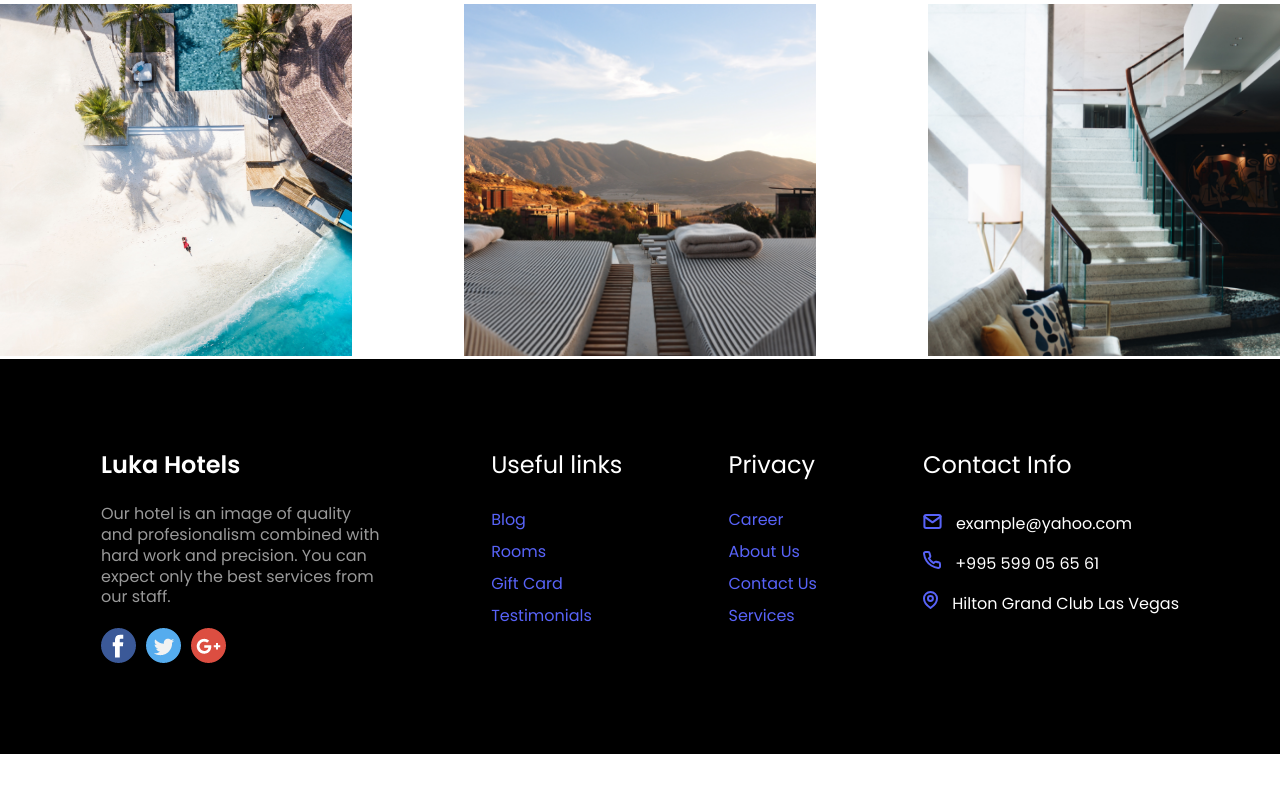
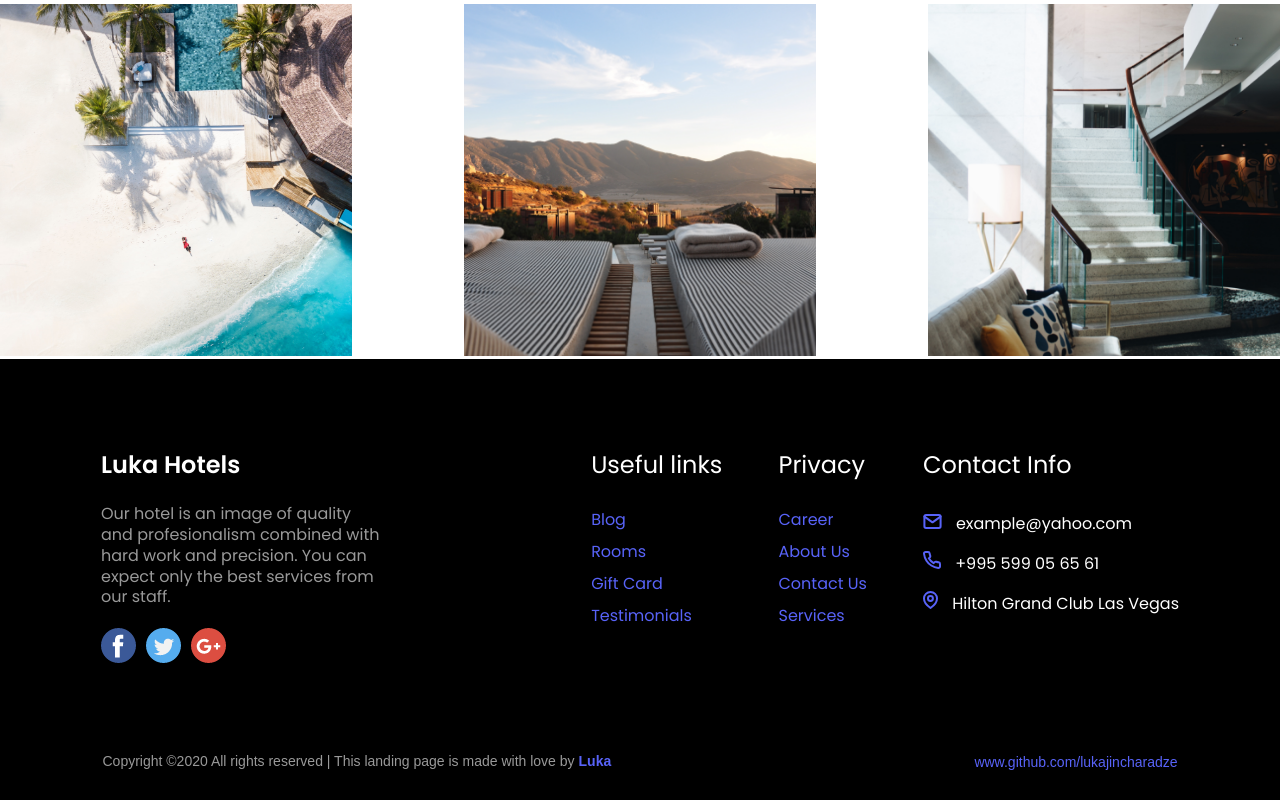
Before and after one commit to lukajincharadze/landingpage-contact-section, a plain HTML site: page index.html in a window 1280 px wide. Shown: the part 1776-2576 px from the top of the page. Before the commit the page ends 2530 px from the top, so only its background shows below. Drawn offline with Linux system fonts and the light colour scheme.

Commit message:
almost done

```diff
--- a/css/style.css
+++ b/css/style.css
@@ -63,7 +63,8 @@
 }
 
 .section-contact-title {
-    width: 465px;
+    max-width: 465px;
+    width: 100%;
     line-height: 1.4;
     margin-bottom: 54px;
 }
@@ -75,7 +76,8 @@
 }
 
 .section-contact-title2 {
-    width: 541px;
+    max-width: 541px;
+    width: 100%;
     line-height: 1.4;
     margin-bottom: 54px;
 }
@@ -275,7 +277,8 @@
 }
 
 .footer-li p {
-    width: 284px;
+    max-width: 284px;
+    width: 100%;
     opacity: 60%;
 }
 
@@ -292,6 +295,10 @@
     color: #fff;
     font-size: 24px;
     margin-bottom: 24px;
+}
+
+.footerSecbox {
+    margin-left: 150px;
 }
 
 .footerSecbox  ul li:last-child,
@@ -320,3 +327,40 @@
     margin-right: 14px;
     content: url(../img/map-pin2.svg);
 }
+
+.footer-lastp {
+    font-family: sans-serif;
+    color: #fff;
+    font-size: 14px;
+    opacity: 60%;
+}
+
+.footer-lasta {
+    font-family: sans-serif;
+    color: #5863f8;
+    font-size: 14px;
+    opacity: 100%;
+    font-weight: bold;
+    margin-left: 4px;
+}
+
+.footer-lastaa {
+    font-family: sans-serif;
+    color: #5863f8;
+    font-size: 14px;
+    opacity: 100%;
+    margin-left: 4px;
+}
+
+.lastp {
+    display: flex;
+}
+
+.lastp-div {
+    display: flex;
+    justify-content: space-between;
+    max-width: 1075px;
+    width: 100%;
+    margin: 0 auto;
+    padding-bottom: 30px;
+}
--- a/index.html
+++ b/index.html
@@ -170,6 +170,18 @@
                 </div>
             </div>
 
+
+            <div class="lastp-div">
+                <div class="lastp">
+                    <p class="footer-lastp">
+                        Copyright &copy;2020 All rights reserved | This landing page is made with love by
+                    </p>
+                    <a class="footer-lasta" href="https://github.com/lukajincharadze" target="_blank">Luka</a>
+                </div>
+                <div class="lastp2">
+                    <a class="footer-lastaa" href="https://github.com/lukajincharadze"  target="_blank">www.github.com/lukajincharadze</a>
+                </div>
+            </div>
         </div>
     </footer>
 </html>
```
